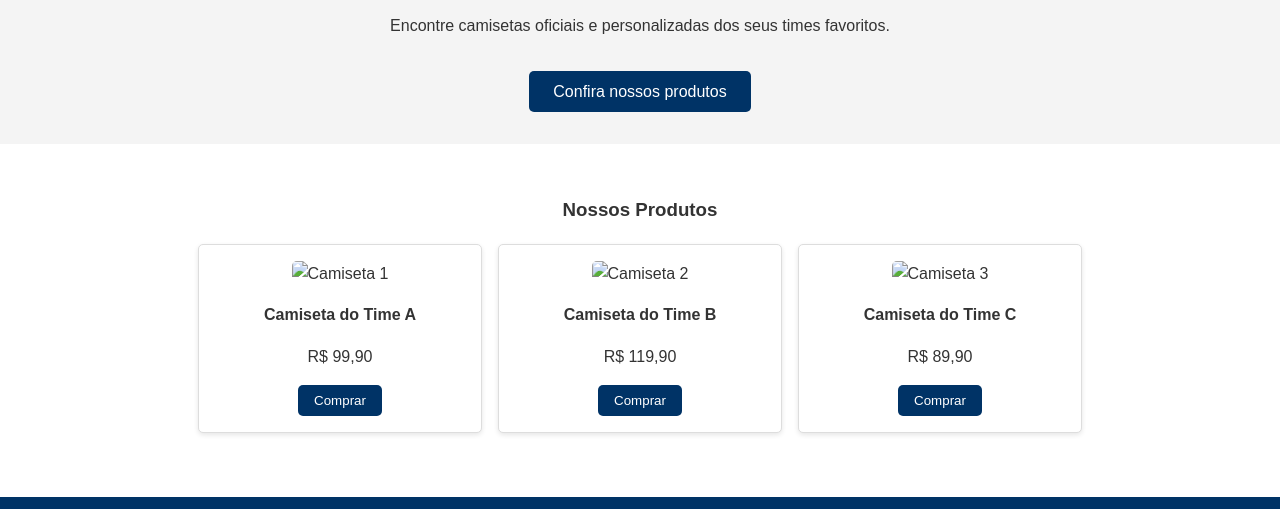
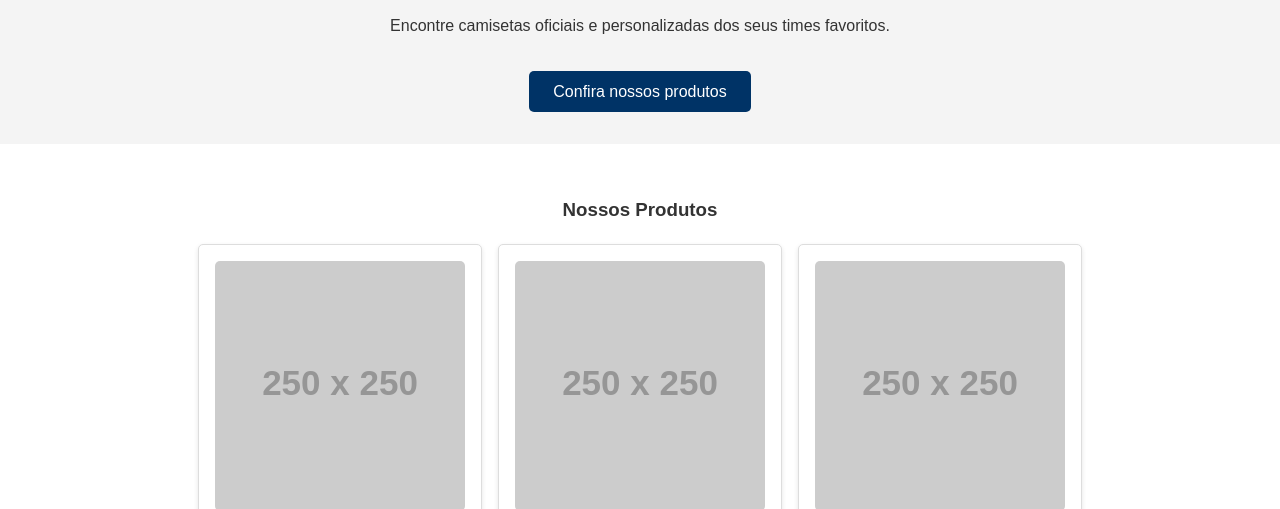
Before and after one commit to VitorGalettiM/Aprendendo_git, a plain HTML site: page Projeto_Loja/index.html in a window 1280 px wide. Shown: the part 291-800 px from the top of the page. Drawn offline with Linux system fonts and the light colour scheme; placeholder pictures from the web are drawn by us.

Commit message:
Adicionando fotos das roupas

```diff
--- a/index.html
+++ b/Projeto_Loja/index.html
@@ -32,19 +32,19 @@
             <h3>Nossos Produtos</h3>
             <div class="grid">
                 <div class="card">
-                    <img src="camiseta1.jpg" alt="Camiseta 1">
+                    <img src="https://via.placeholder.com/250x250.png?text=Camiseta+Time+A" alt="Camiseta Time A">
                     <h4>Camiseta do Time A</h4>
                     <p>R$ 99,90</p>
                     <button>Comprar</button>
                 </div>
                 <div class="card">
-                    <img src="camiseta2.jpg" alt="Camiseta 2">
+                    <img src="https://via.placeholder.com/250x250.png?text=Camiseta+Time+B" alt="Camiseta Time B">
                     <h4>Camiseta do Time B</h4>
                     <p>R$ 119,90</p>
                     <button>Comprar</button>
                 </div>
                 <div class="card">
-                    <img src="camiseta3.jpg" alt="Camiseta 3">
+                    <img src="https://via.placeholder.com/250x250.png?text=Camiseta+Time+C" alt="Camiseta Time C">
                     <h4>Camiseta do Time C</h4>
                     <p>R$ 89,90</p>
                     <button>Comprar</button>
```
Also changed, not shown: Projeto_Loja/imagens/camiseta1.jpg (added), Projeto_Loja/imagens/camiseta2.jpg (added), Projeto_Loja/imagens/camiseta3.jpg (added), Projeto_Loja/styles.css (renamed from styles.css).
